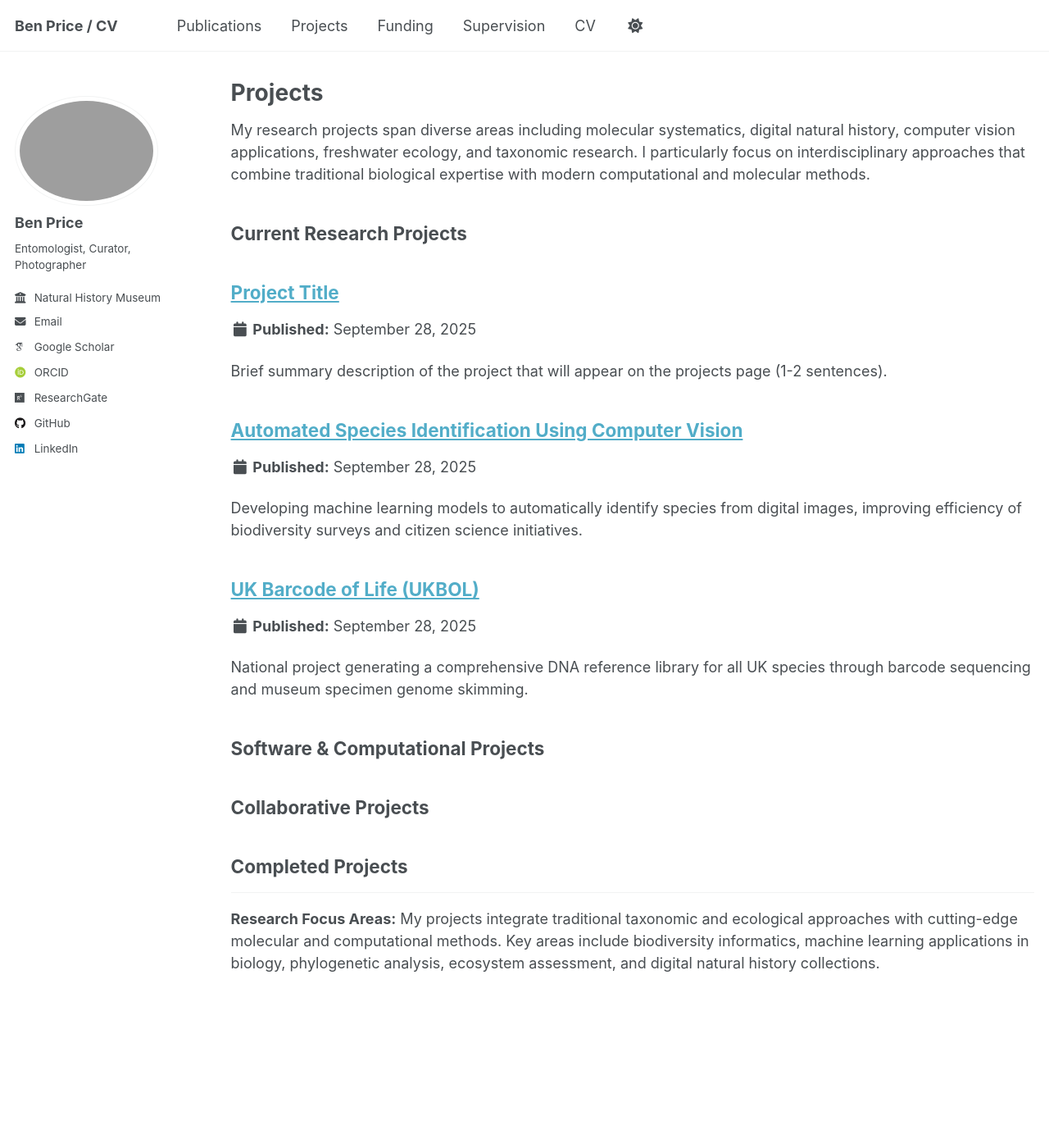
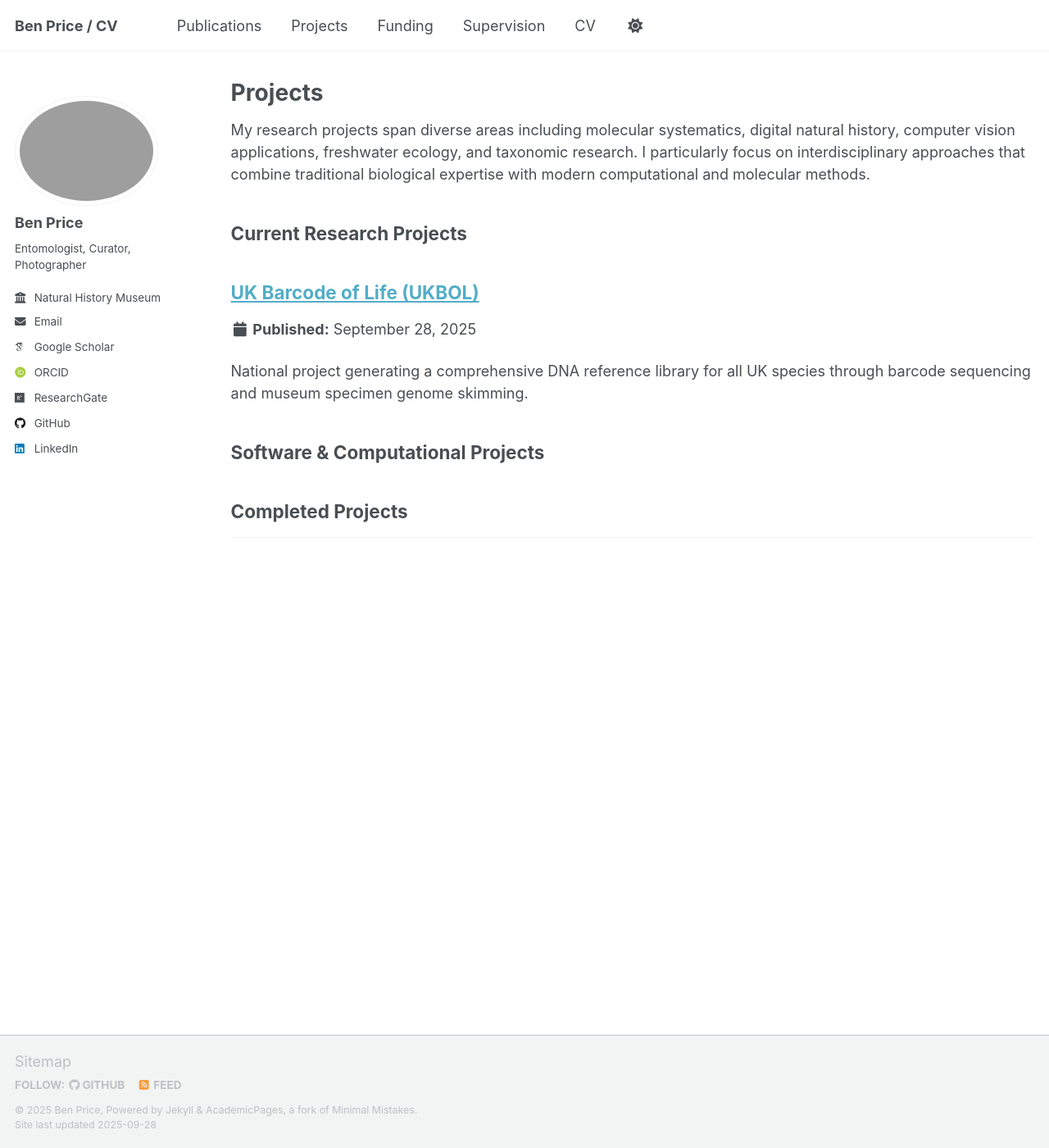
Before and after one commit to bwprice/bwprice.github.io, a Jekyll site: the page built from _pages/projects.md, in a window 1280 px wide and 1400 px high. Shown: the whole window at 82% size. Built offline with Jekyll 4.4.1, drawn with Linux system fonts in a browser that asks for light colours; some web fonts are replaced; a script that is not in the unit is left out; part of the change alters nothing that is shown.

Commit message:
proj updates

```diff
--- a/_pages/projects.md
+++ b/_pages/projects.md
@@ -23,13 +23,6 @@ My research projects span diverse areas including molecular systematics, digital
   {% include archive-single.html %}
 {% endfor %}
 
-## Collaborative Projects
-
-{% assign collab_projects = site.projects | where: "category", "collaboration" | sort: "year" | reverse %}
-{% for post in collab_projects %}
-  {% include archive-single.html %}
-{% endfor %}
-
 ## Completed Projects
 
 {% assign completed_projects = site.projects | where: "status", "completed" | sort: "year" | reverse %}
@@ -38,5 +31,3 @@ My research projects span diverse areas including molecular systematics, digital
 {% endfor %}
 
 ---
-
-**Research Focus Areas:** My projects integrate traditional taxonomic and ecological approaches with cutting-edge molecular and computational methods. Key areas include biodiversity informatics, machine learning applications in biology, phylogenetic analysis, ecosystem assessment, and digital natural history collections.
--- a/_projects/automated-species-identification.md
+++ /dev/null
@@ -1,71 +0,0 @@
----
-title: "Automated Species Identification Using Computer Vision"
-collection: projects
-category: "research"
-permalink: /projects/automated-species-identification
-excerpt: 'Developing machine learning models to automatically identify species from digital images, improving efficiency of biodiversity surveys and citizen science initiatives.'
-year: 2023
-status: "ongoing"
-header:
-  teaser: /images/species-id-logo.png
-tags:
-  - computer vision
-  - machine learning
-  - biodiversity
-  - citizen science
----
-
-## Project Overview
-
-This project aims to develop robust computer vision and machine learning tools for automated species identification from digital photographs. By training deep learning models on large datasets of taxonomically verified images, we seek to create tools that can assist both researchers and citizen scientists in rapid, accurate species identification.
-
-**Duration:** January 2023 - ongoing
-**Funding:** Natural Environment Research Council (NERC)
-**Collaborators:**
-- Natural History Museum, London
-- Royal Botanic Gardens, Kew
-- iNaturalist platform
-
-## Objectives
-
-- Develop convolutional neural networks for multi-species identification
-- Create user-friendly mobile and web applications for field identification
-- Establish quality control mechanisms for citizen science data
-- Integrate tools with existing biodiversity databases and platforms
-
-## Methodology
-
-The project employs deep learning approaches, specifically convolutional neural networks (CNNs), trained on large datasets of taxonomically verified specimen images. We use transfer learning from pre-trained models and implement novel attention mechanisms to focus on taxonomically relevant features.
-
-## Key Research Areas
-
-- Computer vision and image recognition
-- Deep learning and neural networks
-- Biodiversity informatics
-- Citizen science and public engagement
-- Digital natural history collections
-
-## Current Status/Progress
-
-We have successfully trained initial models for British flora (500+ species) with 85% accuracy. Mobile app prototype is under development, and partnerships with citizen science platforms are being established.
-
-## Outputs
-
-**Publications:**
-- "Deep Learning Approaches for Automated Plant Identification" (in preparation)
-
-**Software/Tools:**
-- SpeciesNet mobile application (beta testing)
-- Web-based identification portal
-
-**Data/Resources:**
-- Curated dataset of 100,000+ taxonomically verified images
-- Species identification API for third-party applications
-
-## Significance
-
-This project addresses the critical bottleneck in biodiversity research - the taxonomic impediment - by providing accessible tools for species identification. The outputs will enhance biodiversity monitoring, support conservation efforts, and engage the public in scientific research.
-
-## Future Directions
-
-Plans include expanding to additional taxonomic groups, developing real-time identification capabilities, and integrating with environmental DNA (eDNA) detection methods for comprehensive biodiversity assessment tools.
--- a/_projects/template-project.md
+++ /dev/null
@@ -1,67 +0,0 @@
----
-title: "Project Title"
-collection: projects
-category: "research"  # Options: research, software, collaboration, completed
-permalink: /projects/project-url-slug
-excerpt: 'Brief summary description of the project that will appear on the projects page (1-2 sentences).'
-year: 2024
-status: "ongoing"  # Options: ongoing, completed, planned
-header:
-  teaser: /images/project-logo.png  # Path to project logo/image
-tags:
-  - research area 1
-  - research area 2
-  - methodology
----
-
-## Project Overview
-
-Brief overview paragraph describing the project's main goals and significance.
-
-**Duration:** Start Date - End Date (or ongoing)
-**Funding:** Funding source/agency
-**Collaborators:**
-- Institution/Person 1
-- Institution/Person 2
-
-## Objectives
-
-- Primary objective 1
-- Primary objective 2
-- Primary objective 3
-
-## Methodology
-
-Description of the research approach, methods, and techniques being used.
-
-## Key Research Areas
-
-- Research area 1
-- Research area 2
-- Research area 3
-
-## Current Status/Progress
-
-Description of current progress, milestones achieved, or planned next steps.
-
-## Outputs
-
-**Publications:**
-- Publication 1 (if any)
-- Publication 2 (if any)
-
-**Software/Tools:**
-- Tool 1 (if any)
-- Tool 2 (if any)
-
-**Data/Resources:**
-- Dataset 1 (if any)
-- Resource 2 (if any)
-
-## Significance
-
-Description of the project's broader impact and importance to the field.
-
-## Future Directions
-
-Plans for future work or extensions of the project.
```
